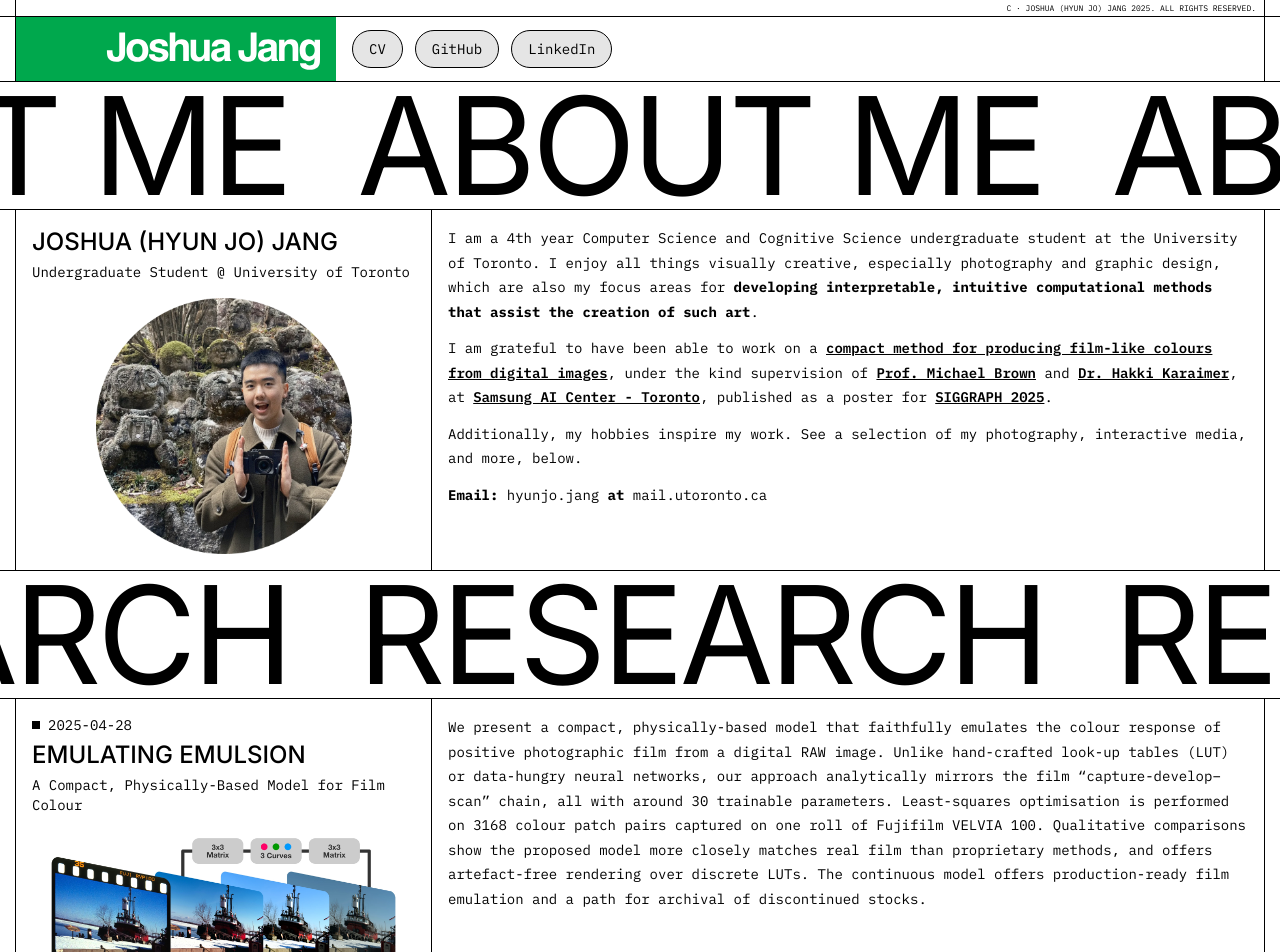
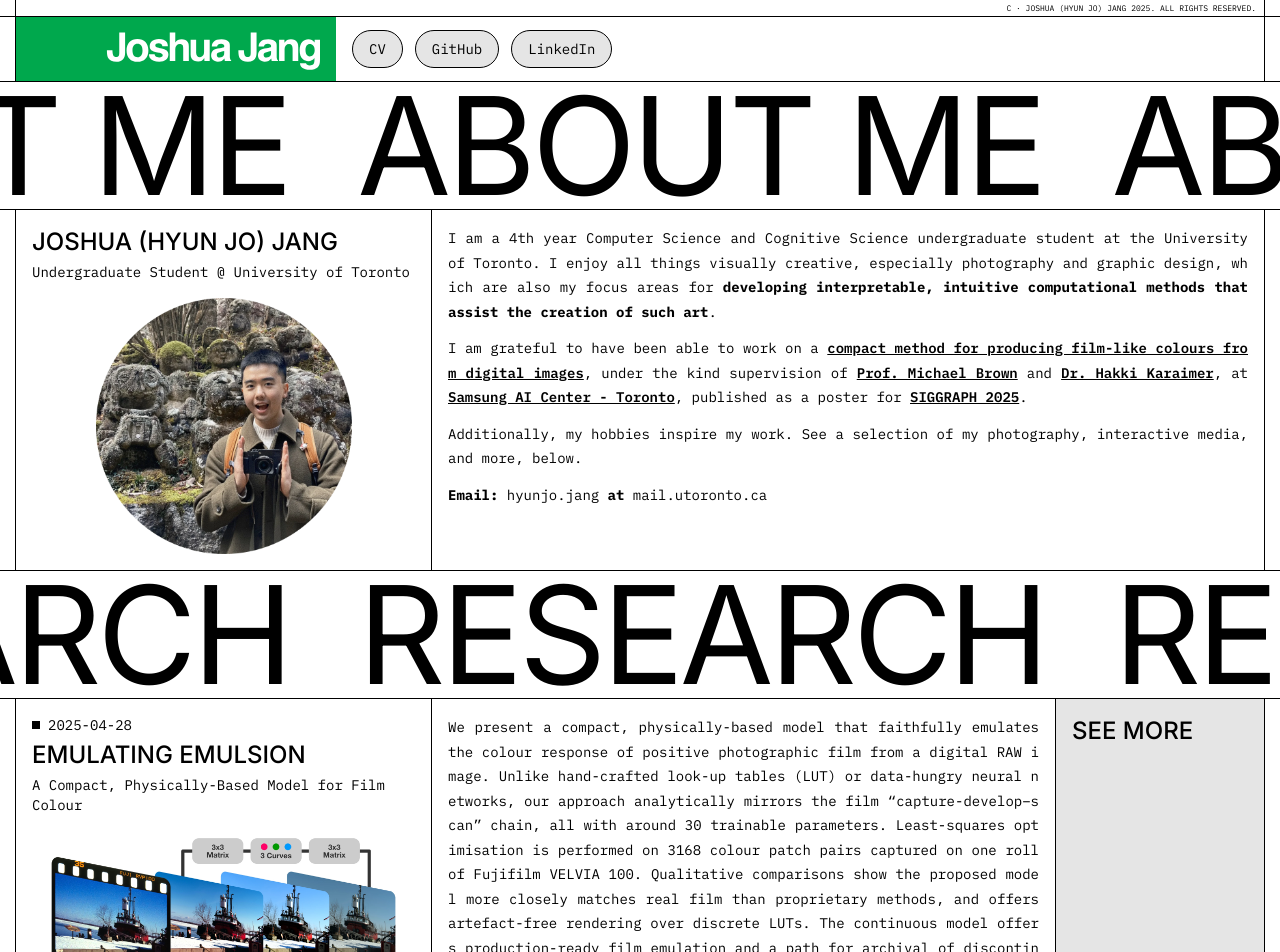
Before and after one commit to musicofmusix/musicofmusix.github.io, a Jekyll site: the page built from index.html, in a window 1280 px wide. Shown: the top 952 px of the page. Built offline with Jekyll 4.4.1, drawn with Linux system fonts in a browser that asks for light colours; some of the changed text lies outside the part shown.

Commit message:
Update "See More" button design

```diff
--- a/_includes/home/content_about.html
+++ b/_includes/home/content_about.html
@@ -22,7 +22,7 @@
             <div></div>
         </div>
         <div class="sm:w-1/2 xl:w-2/3 flex flex-col justify-start items-center h-full p-4">
-            <div class="markdown w-full font-normal font-[IBM_Plex_Mono] text-base text-left break-words">
+            <div class="markdown w-full font-normal font-[IBM_Plex_Mono] text-base text-justify break-all">
                 {{ post.content | markdownify }}
             </div>
         </div>
--- a/_includes/home/content_full.html
+++ b/_includes/home/content_full.html
@@ -7,7 +7,7 @@
 
         <!-- Content -->
         <div class="border-t border-black flex-1 flex flex-col sm:flex-row">
-            <div class="sm:w-1/2 xl:w-1/3 border-b sm:border-b-0 sm:border-r border-black flex flex-col justify-between p-4 gap-2">
+            <div class="sm:w-2/6 sm:border-r border-black flex flex-col justify-between p-4 gap-2">
                 <div class="flex flex-col gap-1">
                     <div class="flex flex-row items-center">
                         <div class="w-2 h-2 bg-black mr-2"></div>
@@ -27,18 +27,29 @@
                     {{ post.comment }}
                 </div>
             </div>
-            <div class="sm:w-1/2 xl:w-2/3 flex flex-col justify-between items-center p-4 h-full">
+            <div class="sm:w-3/6 border-t sm:border-r sm:border-t-0 border-black flex flex-col justify-between items-center p-4 h-full">
                 <!-- Text -->
-                <div class="markdown w-full font-normal font-[IBM_Plex_Mono] text-left break-words">
+                <div class="markdown w-full font-normal font-[IBM_Plex_Mono] text-justify break-all">
                     {{ post.abstract | markdownify }}
                 </div>
+            </div>
+            <a href="{{ post.url }}" class="sm:w-1/6 border-t sm:border-t-0 flex flex-col justify-between p-4 h-full text-black bg-neutral-200 hover:text-white hover:bg-black">
+                <!-- Top-left text -->
+                <div class="font-medium font-[Inter] text-2xl self-start uppercase">
+                    See More
+                </div>
 
-                <!-- Button at the bottom -->
-                <a class="w-full inline-flex items-center justify-center px-4 py-2 font-[IBM_Plex_Mono] text-sm text-black bg-neutral-200 border-1 border-black rounded-full hover:text-white hover:bg-black"
-                href="{{ post.url }}">
-                    See more
-                </a>
-            </div>
+                <!-- Bottom-right arrow -->
+                <svg xmlns="http://www.w3.org/2000/svg"
+                    viewBox="0 0 416 416" fill="currentColor"
+                    class="w-16 h-16 self-end">
+                    <g transform="matrix(1,0,0,1,-812.451,-784.734)">
+                        <g transform="matrix(0.46608,0.46608,-0.707107,0.707107,1037.7,-418.374)">
+                            <path d="M1100,1043.6L1100,976.4L1748.84,976.4L1481.22,800L1621.4,800L1940,1010L1621.4,1220L1481.22,1220L1748.84,1043.6L1100,1043.6Z"/>
+                        </g>
+                    </g>
+                </svg>
+            </a>
         </div>
 
         <!-- Right border column -->
--- a/assets/css/styles_tailwind.css
+++ b/assets/css/styles_tailwind.css
@@ -7,6 +7,8 @@
       "Segoe UI Emoji", "Segoe UI Symbol", "Noto Color Emoji";
     --font-mono: ui-monospace, SFMono-Regular, Menlo, Monaco, Consolas, "Liberation Mono",
       "Courier New", monospace;
+    --color-cyan-400: oklch(78.9% 0.154 211.53);
+    --color-pink-400: oklch(71.8% 0.202 349.761);
     --color-neutral-200: oklch(92.2% 0 0);
     --color-black: #000;
     --color-white: #fff;
@@ -20,6 +22,9 @@
     --text-2xl--line-height: calc(2 / 1.5);
     --font-weight-normal: 400;
     --font-weight-medium: 500;
+    --font-weight-semibold: 600;
+    --default-transition-duration: 150ms;
+    --default-transition-timing-function: cubic-bezier(0.4, 0, 0.2, 1);
     --default-font-family: var(--font-sans);
     --default-mono-font-family: var(--font-mono);
   }
@@ -236,6 +241,12 @@
   .h-4 {
     height: calc(var(--spacing) * 4);
   }
+  .h-16 {
+    height: calc(var(--spacing) * 16);
+  }
+  .h-24 {
+    height: calc(var(--spacing) * 24);
+  }
   .h-32 {
     height: calc(var(--spacing) * 32);
   }
@@ -256,6 +267,12 @@
   }
   .w-4 {
     width: calc(var(--spacing) * 4);
+  }
+  .w-16 {
+    width: calc(var(--spacing) * 16);
+  }
+  .w-24 {
+    width: calc(var(--spacing) * 24);
   }
   .w-auto {
     width: auto;
@@ -329,6 +346,12 @@
   .gap-4 {
     gap: calc(var(--spacing) * 4);
   }
+  .self-end {
+    align-self: flex-end;
+  }
+  .self-start {
+    align-self: flex-start;
+  }
   .overflow-hidden {
     overflow: hidden;
   }
@@ -366,11 +389,23 @@
   .border-black {
     border-color: var(--color-black);
   }
+  .bg-\[\#00A84D\] {
+    background-color: #00A84D;
+  }
+  .bg-\[00A84D\] {
+    background-color: 00A84D;
+  }
   .bg-black {
     background-color: var(--color-black);
   }
+  .bg-cyan-400 {
+    background-color: var(--color-cyan-400);
+  }
   .bg-neutral-200 {
     background-color: var(--color-neutral-200);
+  }
+  .bg-pink-400 {
+    background-color: var(--color-pink-400);
   }
   .bg-white {
     background-color: var(--color-white);
@@ -395,6 +430,9 @@
   }
   .text-center {
     text-align: center;
+  }
+  .text-justify {
+    text-align: justify;
   }
   .text-left {
     text-align: left;
@@ -442,11 +480,17 @@
   .break-words {
     overflow-wrap: break-word;
   }
+  .break-all {
+    word-break: break-all;
+  }
   .whitespace-nowrap {
     white-space: nowrap;
   }
   .text-black {
     color: var(--color-black);
+  }
+  .text-white {
+    color: var(--color-white);
   }
   .uppercase {
     text-transform: uppercase;
@@ -515,9 +559,24 @@
       width: calc(1/3 * 100%);
     }
   }
+  .sm\:w-1\/6 {
+    @media (width >= 40rem) {
+      width: calc(1/6 * 100%);
+    }
+  }
   .sm\:w-2\/3 {
     @media (width >= 40rem) {
       width: calc(2/3 * 100%);
+    }
+  }
+  .sm\:w-2\/6 {
+    @media (width >= 40rem) {
+      width: calc(2/6 * 100%);
+    }
+  }
+  .sm\:w-3\/6 {
+    @media (width >= 40rem) {
+      width: calc(3/6 * 100%);
     }
   }
   .sm\:w-auto {
@@ -550,6 +609,12 @@
     @media (width >= 40rem) {
       border-top-style: var(--tw-border-style);
       border-top-width: 1px;
+    }
+  }
+  .sm\:border-t-0 {
+    @media (width >= 40rem) {
+      border-top-style: var(--tw-border-style);
+      border-top-width: 0px;
     }
   }
   .sm\:border-r {
```
Also changed, not shown: _posts/interactive/2022-09-12-sairi.md (+3 -3 lines), _posts/interactive/2023-02-13-metro.md (+2 -2 lines), _posts/extras/2024-05-13-up-express.md (renamed from _posts/extras/2024-05-13-up-express copy.md).
